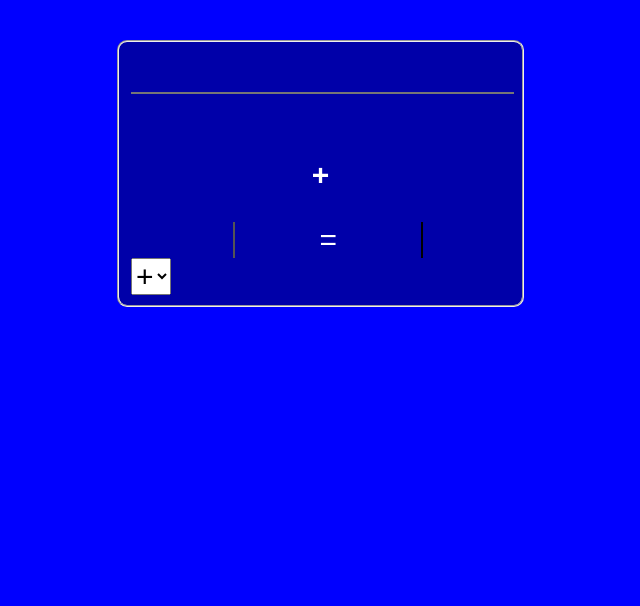
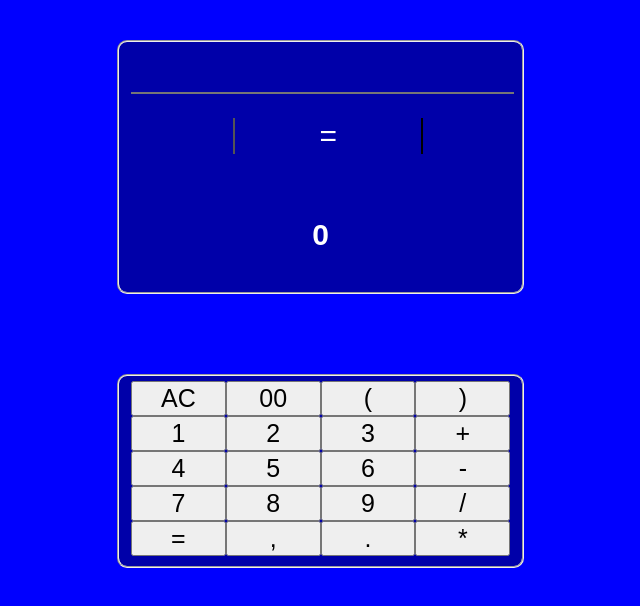
Before and after one commit to Nicekode4/NiceCalc, a plain HTML site: page index.html in a window 1280 px wide. Shown: the whole page, without its empty margins (339-979 px from the left). Drawn offline with Linux system fonts and the light colour scheme.

Commit message:
Calculator upgrade
Calculator is not more advanced and can calc everything on one line

```diff
--- a/index.html
+++ b/index.html
@@ -10,17 +10,36 @@
 </head>
 <body>
     <fieldset id="fieldset">
-        <form action="">
-            <input id="numberOne" type="number">
-            <p id="shownOperator">+</p>
-            <button type="button" id="bTn">=</button>
+        <form id="formOne" action="">
+            <input id="numberOne" type="text">
+            <button type="button" id="bTn" onclick="udregn()">=</button>
+            <p id="result">0</p>
         </form>
-        <select name="operator" id="operator" onchange="change()">
-        <option value="+">+</option>
-        <option value="-">-</option>
-        <option value="*">*</option>
-        <option value="/">/</option>
-        </select>
+    </fieldset>
+
+    <fieldset id="numPad">
+        <form id="formTwo" action="">
+            <button type="button" onclick="numberOne.value = ''">AC</button>
+            <button type="button" onclick="add(this)">00</button>
+            <button type="button" onclick="add(this)">(</button>
+            <button type="button" onclick="add(this)">)</button>
+            <button type="button" onclick="add(this)">1</button>
+            <button type="button" onclick="add(this)">2</button>
+            <button type="button" onclick="add(this)">3</button>
+            <button type="button" onclick="add(this)">+</button>
+            <button type="button" onclick="add(this)">4</button>
+            <button type="button" onclick="add(this)">5</button>
+            <button type="button" onclick="add(this)">6</button>
+            <button type="button" onclick="add(this)">-</button>
+            <button type="button" onclick="add(this)">7</button>
+            <button type="button" onclick="add(this)">8</button>
+            <button type="button" onclick="add(this)">9</button>
+            <button type="button" onclick="add(this)">/</button>
+            <button type="button" onclick="udregn()">=</button>
+            <button type="button" onclick="add(this)">,</button>
+            <button type="button" onclick="add(this)">.</button>
+            <button type="button" onclick="add(this)">*</button>
+        </form>
     </fieldset>
 </body>
 </html>
--- a/js/script.js
+++ b/js/script.js
@@ -1,14 +1,12 @@
-let option = document.querySelector('#operator')
+
 const bTn = document.querySelector('#bTn')
 const numberOne = document.querySelector('#numberOne')
-
-change()
 function udregn() {
-
+    let value = numberOne.value
+    value = value.split(",").join(".")
+    console.log(eval(value));
+    document.querySelector('#result').innerHTML = eval(value)
 }
-function change() {
-    document.querySelector('#shownOperator').innerHTML = option.value
+function add(obj) {
+    numberOne.value = numberOne.value + obj.innerHTML
 }
-bTn.addEventListener('click', function(){
-    udregn()
-})
--- a/styles/main.scss
+++ b/styles/main.scss
@@ -11,7 +11,7 @@ fieldset{
     margin-left: 35vw;
     margin-top: 5vh;
     margin-bottom: 10vh;
-    form{
+    #formOne{
         font-size: 30px;
         #numberOne{
             margin-top: 1vh;
@@ -23,15 +23,7 @@ fieldset{
             border-right: none;
             color: white;
         }
-        #numberTwo{
-            width: 100%;
-            font-size: 30px;
-            background-color: rgba(255, 255, 255, 0);
-            border-top: none;
-            border-left: none;
-            border-right: none;
-            color: white;
-        }
+
      #bTn{
     display: block;
     width: 50%;
@@ -57,4 +49,12 @@ p{
     select{
         font-size: 30px;
     }
+    #formTwo{
+        display: grid;
+        grid-template-columns: 25% 25% 25% 25%;
+        button{
+            font-size: 25px;
+
+        }
+    }
 }
```
Also changed, not shown: styles/main.css, 1 other file.
